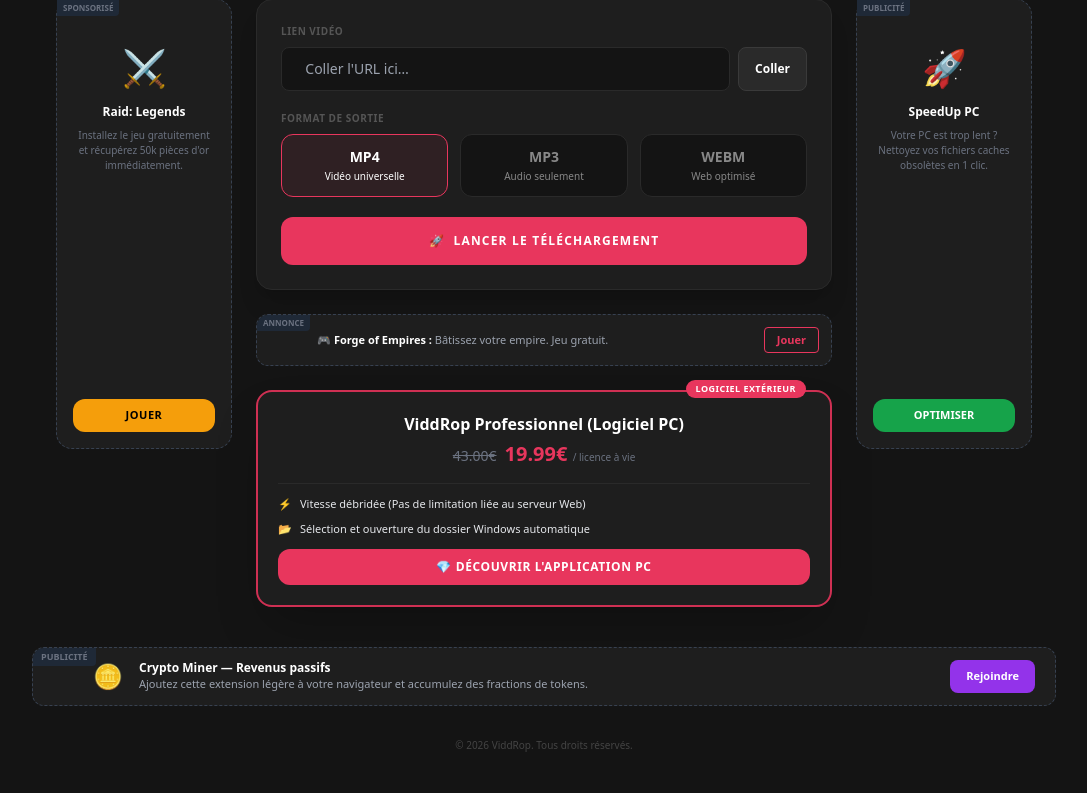
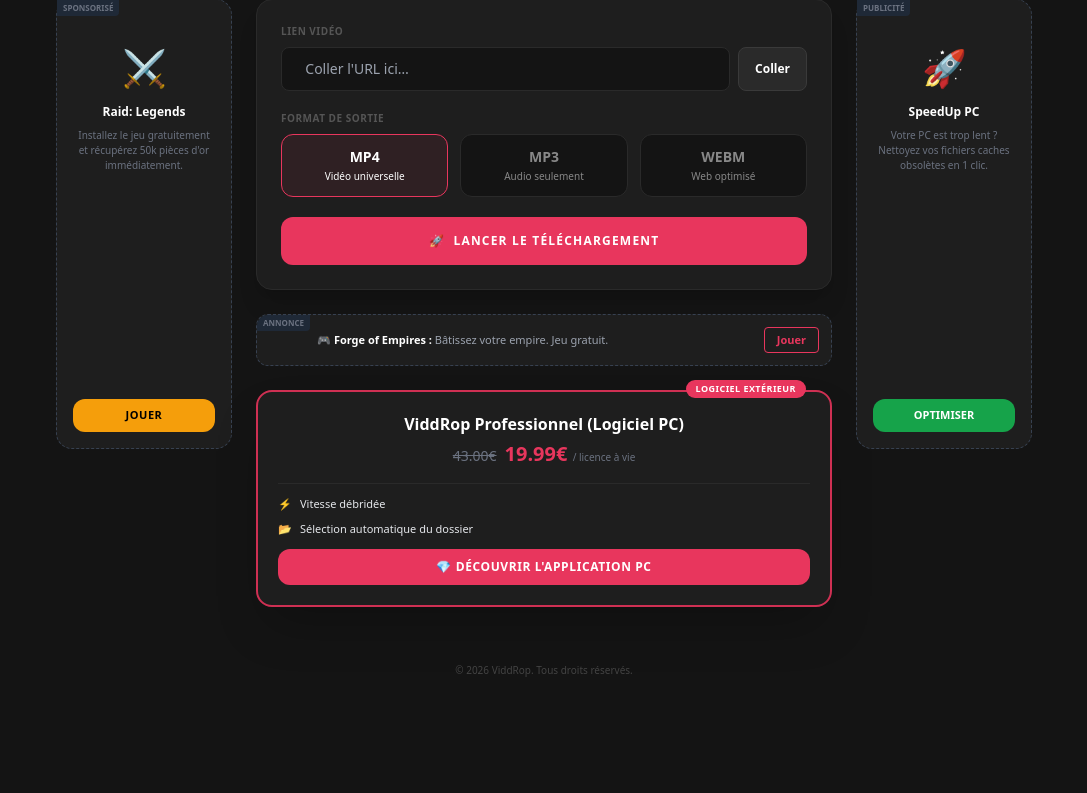
Before and after one commit to ouahmed45/viddrop, a Flask app: page / in a window 1280 px wide. Shown: the part 244-1037 px from the top of the page, without its empty margins (96-1183 px from the left). After the commit the page ends 921 px from the top, so only its background shows below. Run offline with Flask 3, Linux system fonts and the light colour scheme; some libraries are stand-ins or nearby versions.

Commit message:
Update index.html

```diff
--- a/templates/index.html
+++ b/templates/index.html
@@ -53,7 +53,7 @@
       {% if messages %}
         <div class="w-full max-w-xl mb-4">
           {% for message in messages %}
-            <div class="bg-red-950/50 border border-red-500/40 text-red-200 text-xs p-3 rounded-xl text-center">
+            <div class="bg-red-950/50 border border-red-500/40 text-red-200 text-xs p-3 rounded-xl text-center font-semibold">
                 {{ message }}
             </div>
           {% endfor %}
@@ -108,7 +108,7 @@
 
                     <div id="loadingStatus" class="hidden bg-[#1a1a1a] rounded-xl p-4 border border-[#2a2a2a]">
                         <div class="flex justify-between items-center mb-2">
-                            <span id="txtStatus" class="text-xs font-medium text-[#e8365d]">Conversion en cours...</span>
+                            <span id="txtStatus" class="text-xs font-medium text-[#e8365d]">Connexion au serveur...</span>
                             <span id="txtPercentage" class="text-xs text-[#555555]">0%</span>
                         </div>
                         <div class="w-full bg-[#2a2a2a] h-1.5 rounded-full overflow-hidden">
@@ -137,8 +137,8 @@
                         </p>
                     </div>
                     <ul class="py-3 space-y-2 text-[11px] text-gray-400">
-                        <li class="flex items-center gap-2">⚡ <span class="text-gray-200">Vitesse débridée (Pas de limitation liée au serveur Web)</span></li>
-                        <li class="flex items-center gap-2">📂 <span class="text-gray-200">Sélection et ouverture du dossier Windows automatique</span></li>
+                        <li class="flex items-center gap-2">⚡ <span class="text-gray-200">Vitesse débridée</span></li>
+                        <li class="flex items-center gap-2">📂 <span class="text-gray-200">Sélection automatique du dossier</span></li>
                     </ul>
                     <a href="/premium" class="block w-full text-center bg-[#e8365d] hover:bg-[#c42d4e] text-white font-bold py-2.5 rounded-xl transition duration-200 text-xs uppercase tracking-wider">💎 Découvrir l'application PC</a>
                 </div>
@@ -154,18 +154,6 @@
             </div>
             <a href="https://google.com" target="_blank" class="w-full bg-green-600 hover:bg-green-700 text-white text-[11px] font-bold py-2 rounded-xl transition uppercase">Optimiser</a>
         </div>
-    </div>
-
-    <div class="w-full max-w-5xl mt-4 bg-[#1e1e1e] border border-dashed border-gray-700 rounded-xl p-3 flex items-center justify-between relative overflow-hidden">
-        <span class="absolute top-0 left-0 bg-gray-800 text-[9px] text-gray-500 px-2 py-0.5 uppercase font-bold rounded-br">Publicité</span>
-        <div class="flex items-center gap-4 pl-12">
-            <div class="text-2xl">🪙</div>
-            <div>
-                <h4 class="text-xs font-bold text-white">Crypto Miner — Revenus passifs</h4>
-                <p class="text-[11px] text-gray-400">Ajoutez cette extension légère à votre navigateur et accumulez des fractions de tokens.</p>
-            </div>
-        </div>
-        <a href="https://google.com" target="_blank" class="bg-purple-600 hover:bg-purple-700 text-white text-[11px] font-bold px-4 py-2 rounded-lg transition mr-2">Rejoindre</a>
     </div>
 
     <footer class="text-[10px] text-[#444444] mt-8 mb-4">&copy; 2026 ViddRop. Tous droits réservés.</footer>
@@ -185,11 +173,13 @@
         });
         document.getElementById('opt-MP4').classList.add('active-format');
 
-        pasteBtn.addEventListener('click', async () => {
-            try { urlField.value = await navigator.clipboard.readText(); } catch (err) {}
-        });
+        if(pasteBtn) {
+            pasteBtn.addEventListener('click', async () => {
+                try { urlField.value = await navigator.clipboard.readText(); } catch (err) {}
+            });
+        }
 
-        // Gestion de l'animation de chargement lors de l'envoi vers Python
+        // LANCE L'ANIMATION LORS DE LA TRANSMISSION PYTHON
         formObj.addEventListener('submit', () => {
             const btn = document.getElementById('submitButton');
             const statusBox = document.getElementById('loadingStatus');
@@ -204,19 +194,20 @@
             let count = 0;
             const runProgress = setInterval(() => {
                 if (count < 95) {
-                    count += Math.floor(Math.random() * 4) + 1;
+                    count += Math.floor(Math.random() * 3) + 1;
                     if (count > 95) count = 95;
                     bar.style.width = `${count}%`;
                     pct.innerText = `${count}%`;
-                    txtLabel.innerText = `Téléchargement et conversion en cours — ${count}%`;
+                    txtLabel.innerText = `Téléchargement & Conversion côté serveur — ${count}%`;
                 }
-            }, 450);
+            }, 400);
 
+            // Quand le fichier revient et redonne le focus à la fenêtre, on finit l'animation
             window.addEventListener('focus', () => {
                 clearInterval(runProgress);
                 bar.style.width = '100%';
                 pct.innerText = '100%';
-                txtLabel.innerText = "✅ Traitement terminé ! Envoi du fichier.";
+                txtLabel.innerText = "✅ Succès ! Fichier envoyé.";
                 txtLabel.style.color = "#27c93f";
 
                 setTimeout(() => {
```
